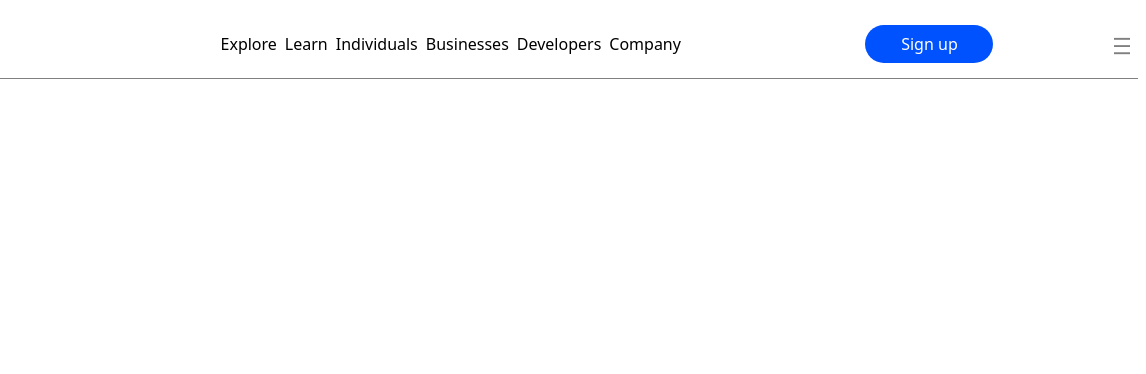
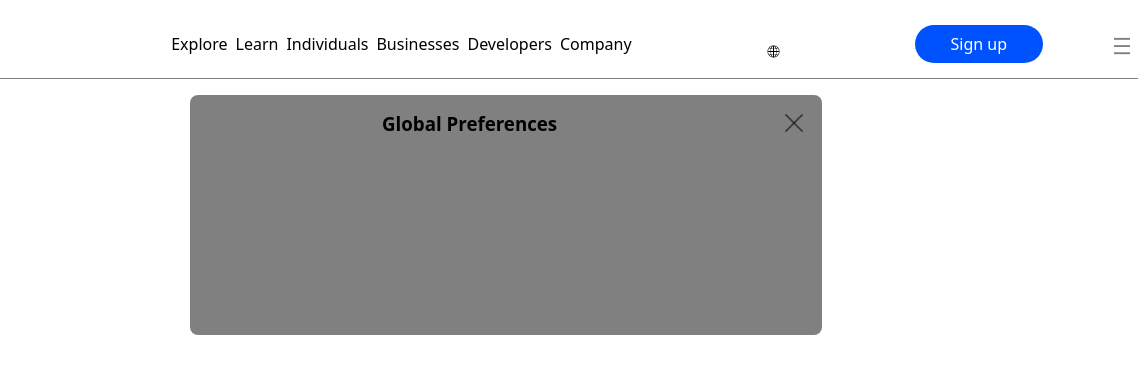
Before and after one commit to ceejaycodes/Javascript-lecture-IJAN-Africa, a plain HTML site: page responsivemenu/menu.html in a window 1280 px wide. Shown: the full height of the page, 134-1280 px from the left. Drawn offline with Linux system fonts and the light colour scheme.

Commit message:
17/01/2024

```diff
--- a/responsivemenu/menu.css
+++ b/responsivemenu/menu.css
@@ -124,6 +124,10 @@ nav img{
     padding-top: .6rem;
 }
 
+.imgspan{
+  display: none;
+}
+
 
 
 
@@ -144,4 +148,52 @@ nav img{
         gap: .5rem
     }
 
+
+    .modal{
+      width: 50%;
+      height: 30vh;
+      background-color: grey;
+    }
+
+    .imgspan{
+      display: block;
+    }
+
+
+    .imgspan img{
+      height: 0.8rem;
+      width: 0.8rem;
+    }
+
+
+    .modalparent{
+      display: flex;
+      justify-content: center;
+      margin-top: 1rem;
+    }
+
+    .modal {
+      border-radius: .5rem;
+    }
+
+    .modal img {
+      height: 1.5rem;
+
+    }
+
+    .modalfirst{
+      display: flex;
+      justify-content: space-between;
+    }
+
+    .modalfirst h3{
+      padding-left: 12rem;
+    }
+
+    .modalfirst img{
+      margin-top: 1rem;
+      padding-right: 1rem;
+
+    }
+
 }
--- a/responsivemenu/menu.html
+++ b/responsivemenu/menu.html
@@ -8,6 +8,9 @@
     <script src="menu.js"></script>
 </head>
 <body>
+
+    <!-- Navigation begins  -->
+
     <nav>
        <span class="logo">
         <svg width="122" height="18" viewBox="0 0 359 64" fill="none" xmlns="http://www.w3.org/2000/svg">
@@ -43,6 +46,12 @@
             </li>
          </ul>
        </span>
+
+       <span class="imgspan">
+        <img src="/assets/icons8-world-50.png" alt="modal trigger" />
+       </span>
+
+
        <span>
        <button> Sign up</button>
     </span>
@@ -50,6 +59,9 @@
        <img id="trigger" src="/assets/menuopen.png" alt="hamburger">
     </span>
     </nav>
+
+    <!-- Nav Ends -->
+
     <div class="mobilemenu">
         <ul>
             <li>
@@ -74,5 +86,39 @@
          </ul>
     </div>
 
+
+    <div class="modalparent">
+    <div class="modal">
+        <div class="modalfirst">
+            <h3>Global Preferences</h3>
+            <img src="/assets/menuclose.png"/>
+        </div>
+
+        <div>
+            <div>
+                <span>
+                    <h3></h3>
+                    <p></p>
+            </span>
+            <span>
+                <img/>
+            </span>
+            </div>
+            <div>
+                <span>
+                    <h3></h3>
+                    <p></p>
+            </span>
+            <span>
+                <img/>
+            </span>
+            </div>
+
+
+        </div>
+
+    </div>
+</div>
+
 </body>
 </html>
```
Also changed, not shown: assets/icons8-world-50.png (added).
